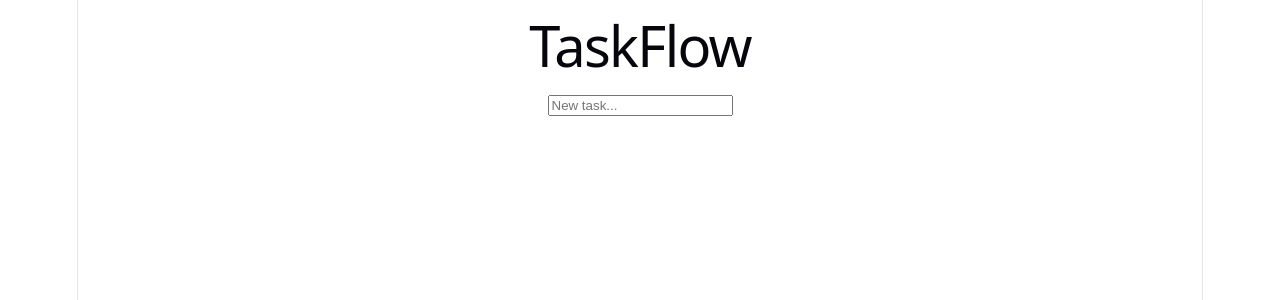
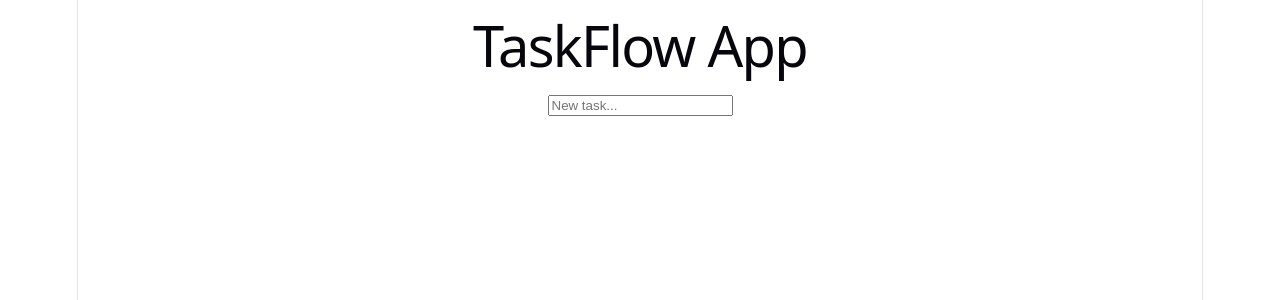
Before and after one commit to Suganthanaadhi/taskflow, a React (Vite) app: page / in a window 1280 px wide. Shown: the top 300 px of the page. Built offline with nearby package versions, Linux system fonts and the light colour scheme.

Commit message:
fix: rename title to TaskFlow App

```diff
--- a/src/App.jsx
+++ b/src/App.jsx
@@ -7,7 +7,7 @@ function App() {
 
   return (
     <div className="App">
-      <h1>TaskFlow</h1>
+      <h1>TaskFlow App</h1>
       <input
         type="text"
         value={input}
```
